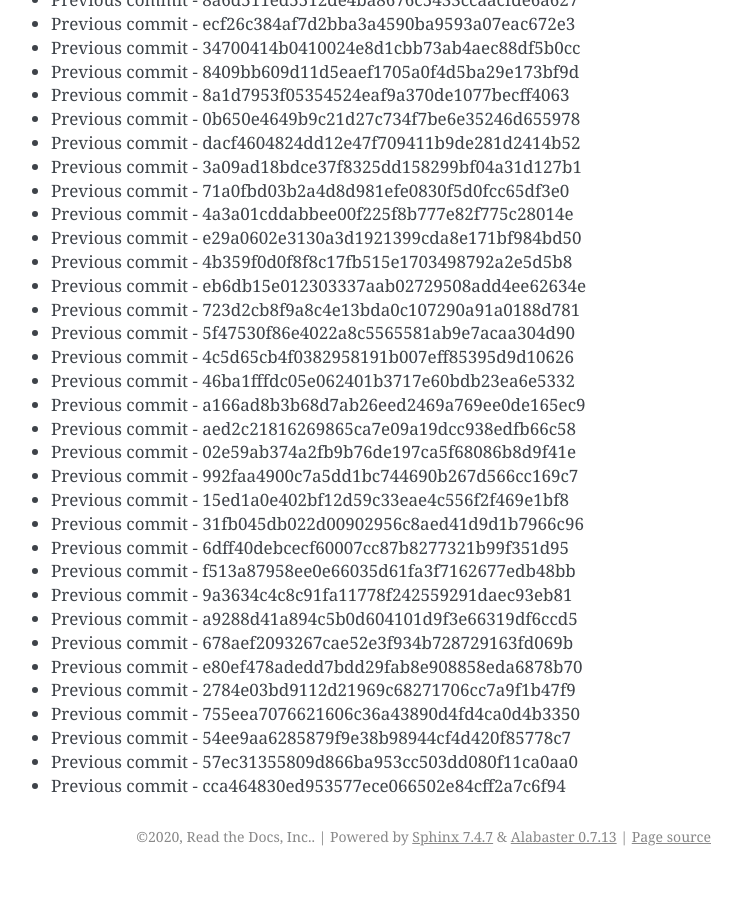
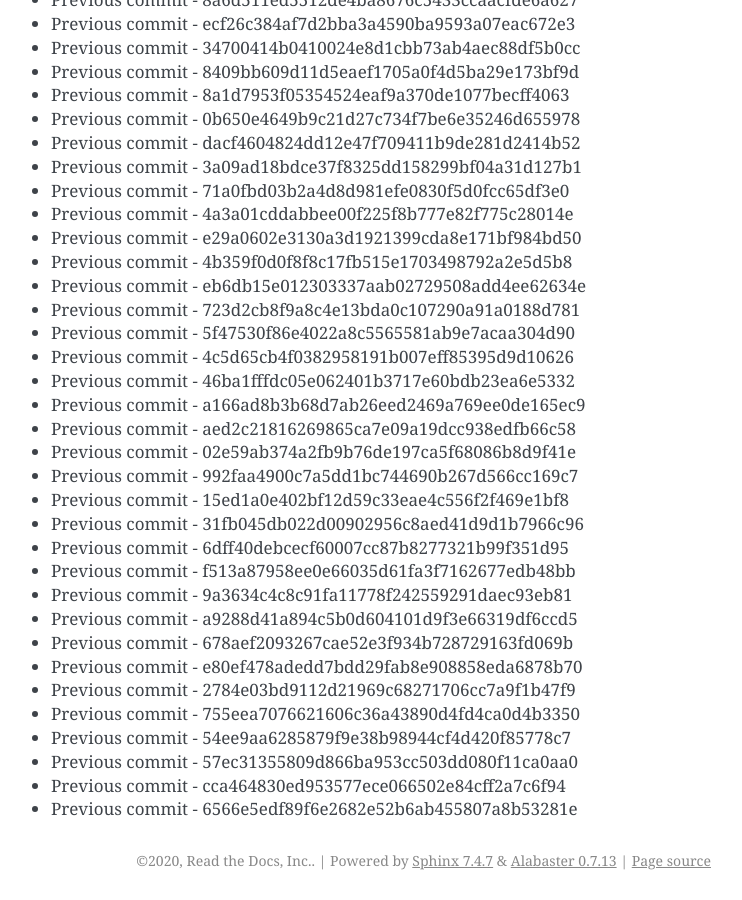
Before and after one commit to readthedocs/rtd-git-stresstest, a Sphinx documentation site: the page built from docs/updates.rst, in a window 1280 px wide and 900 px high, scrolled down 4439 px. Shown: the whole window, without its empty margins (399-1141 px from the left). Built offline with Sphinx 7.4.7, drawn with Linux system fonts in a browser that asks for light colours; before the commit the page ends 5315 px from its top, so only the background shows below that.

Commit message:
Generating commit from previous: 6566e5edf89f6e2682e52b6ab455807a8b53281e

```diff
--- a/docs/updates.rst
+++ b/docs/updates.rst
@@ -218,3 +218,4 @@ It can be tested for any performance characteristics.
 * Previous commit - 54ee9aa6285879f9e38b98944cf4d420f85778c7
 * Previous commit - 57ec31355809d866ba953cc503dd080f11ca0aa0
 * Previous commit - cca464830ed953577ece066502e84cff2a7c6f94
+* Previous commit - 6566e5edf89f6e2682e52b6ab455807a8b53281e
```
